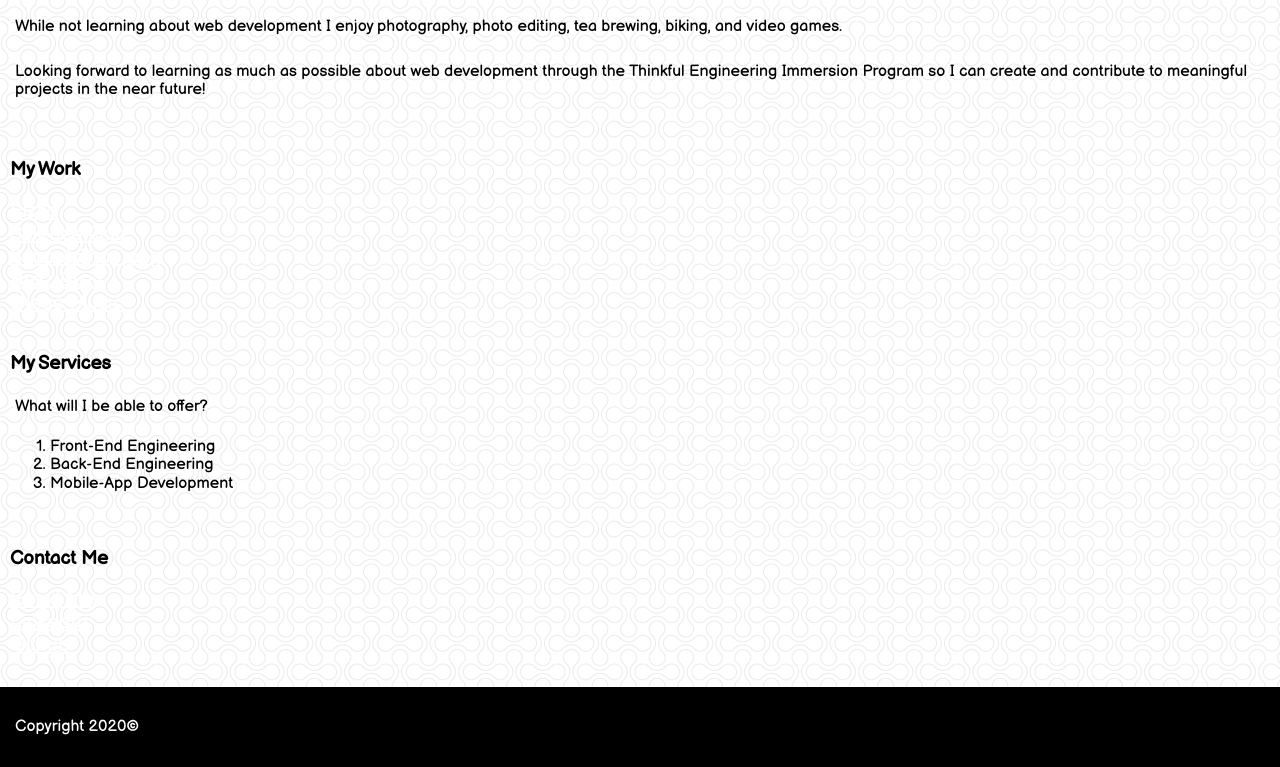
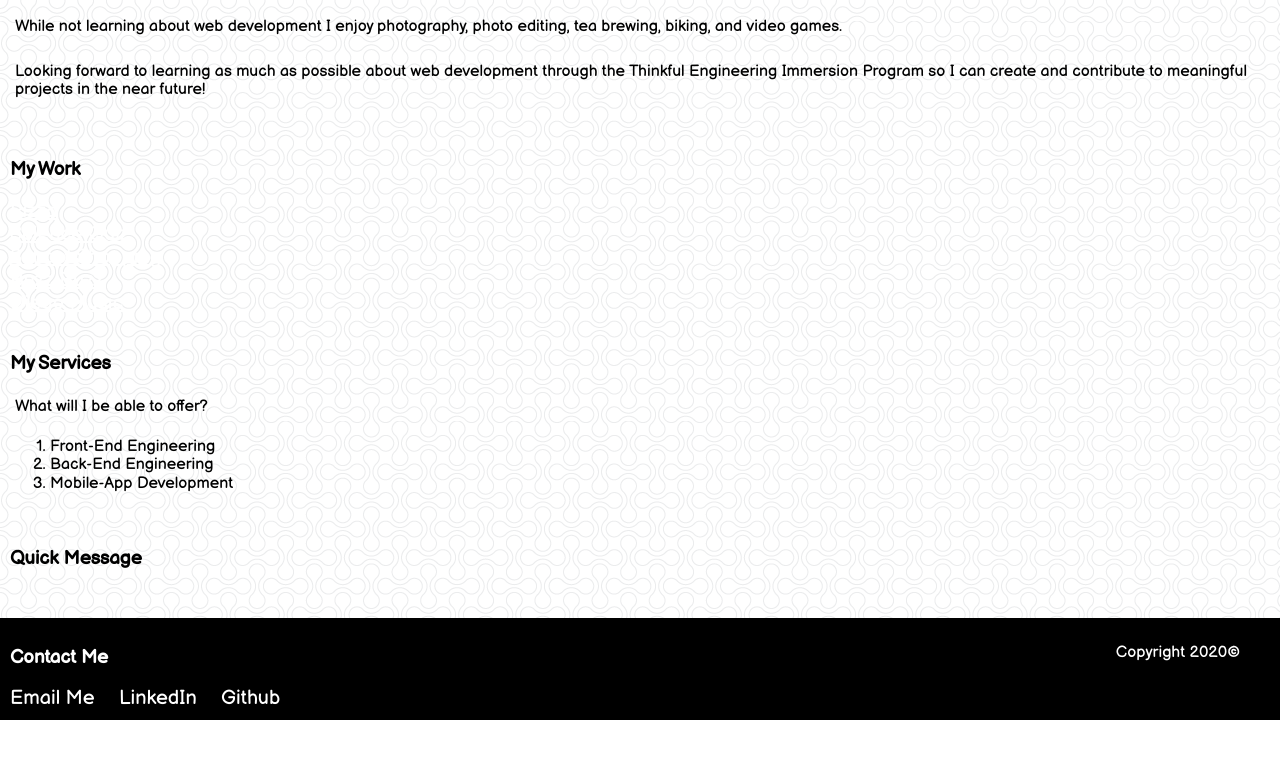
Before and after one commit to mloldacre/PersonalPortfolio, a plain HTML site: page index.html in a window 1280 px wide. Shown: the part 779-1546 px from the top of the page. After the commit the page ends 1499 px from the top, so only its background shows below. Drawn offline with nearby package versions, Linux system fonts and the light colour scheme.

Commit message:
updated footer and contact section

```diff
--- a/index.html
+++ b/index.html
@@ -111,21 +111,29 @@
     </div>
   </div>
 
-  <!-- Contact Me Section -->
+  <!-- Quick Email Message -->
   <div class="group">
     <div class="item">
       <article id="contact-me">
-        <h3>Contact Me</h3>
-        <a href="mailto:mloldacre@live.com?subject=Just%20Saying%20Hi!">Email Me</a><br>
-        <a href="https://www.linkedin.com/in/mloldacre" target="_blank">LinkedIn</a><br>
-        <a href="https://github.com/mloldacre" target="_blank">Github</a><br>
+        <h3>Quick Message</h3>
+      </article>
     </div>
   </div>
-  </article>
+
+
 
   <!-- Footer -->
   <div class="group">
     <footer>
+      <!-- Contact Me Section -->
+      <div class="item">
+        <article id="contact-me">
+          <h3>Contact Me</h3>
+          <a href="mailto:mloldacre@live.com?subject=This%20is%20a%20legitimate%20email">Email Me</a>
+          <a href="https://www.linkedin.com/in/mloldacre" target="_blank">LinkedIn</a>
+          <a href="https://github.com/mloldacre" target="_blank">Github</a>
+        </article>
+      </div>
       <div class="item">
         <p>Copyright 2020©</p>
       </div>
--- a/style.css
+++ b/style.css
@@ -80,6 +80,12 @@ footer {
   margin-top: 20px;
 }
 
+footer a{
+  margin: 0 20px 0 0;
+  text-decoration: none;
+}
+
+
 /* -------  links ------- */
 
 a:link {
@@ -109,6 +115,13 @@ a:active {
   header nav {
     margin-top: 15px;
     font-size: large;
+    justify-content: flex-end;
+  }
+
+  footer p{
+    display: flex;
+    justify-content: flex-end;
+    padding: 0 30px;
   }
 }
 
```
